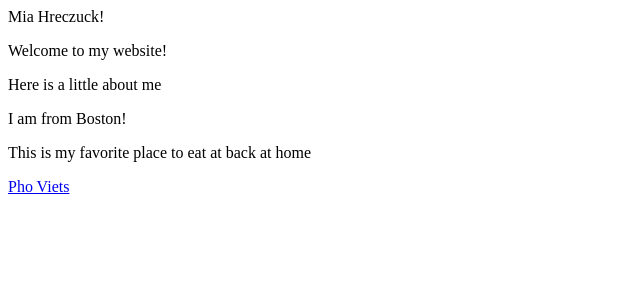
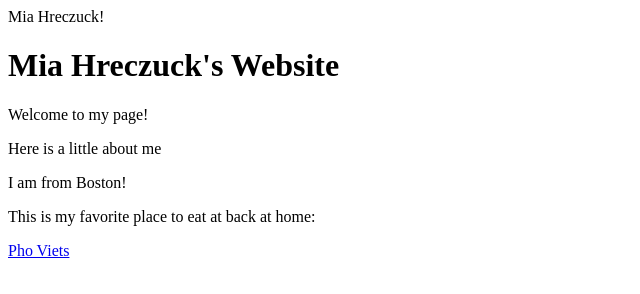
Before and after one commit to miahreczuck/miahreczuck.github.io, a plain HTML site: page index.html in a window 1280 px wide. Shown: the whole page, without its empty margins (0-640 px from the left). Drawn offline with Linux system fonts and the light colour scheme.

Commit message:
index new change

```diff
--- a/index.html
+++ b/index.html
@@ -9,7 +9,8 @@
         </body>
  </html>
 
-<p>Welcome to my website!</p>
+<h1>Mia Hreczuck's Website</h1>
+<p>Welcome to my page!</p>
 <!-- Comments
 Can be multiple
 Lines
@@ -22,5 +23,5 @@ Lines
 Can be multiple
 Lines
 -->
-<p>This is my favorite place to eat at back at home</p>
+<p>This is my favorite place to eat at back at home:</p>
 <a href="https://www.phoviets.com/">Pho Viets</a>
```
